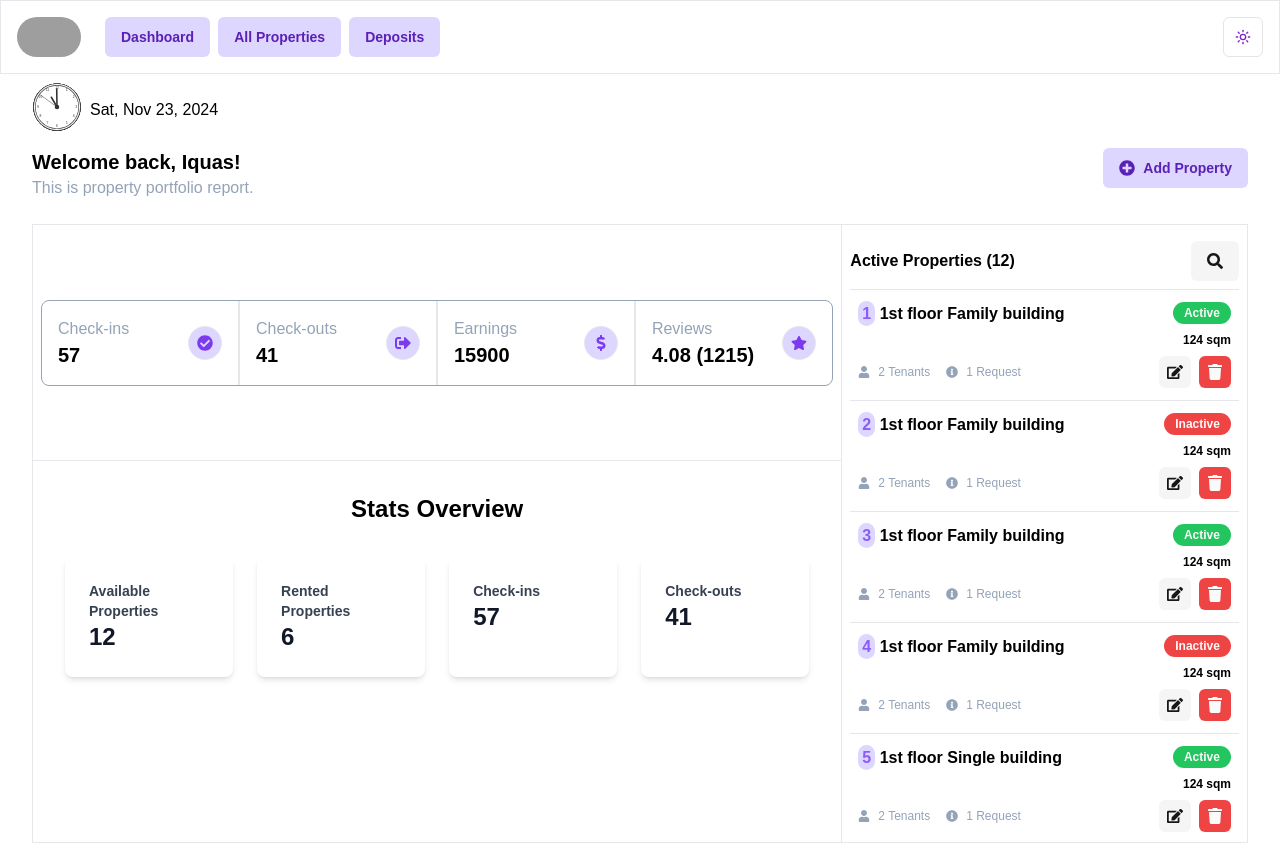
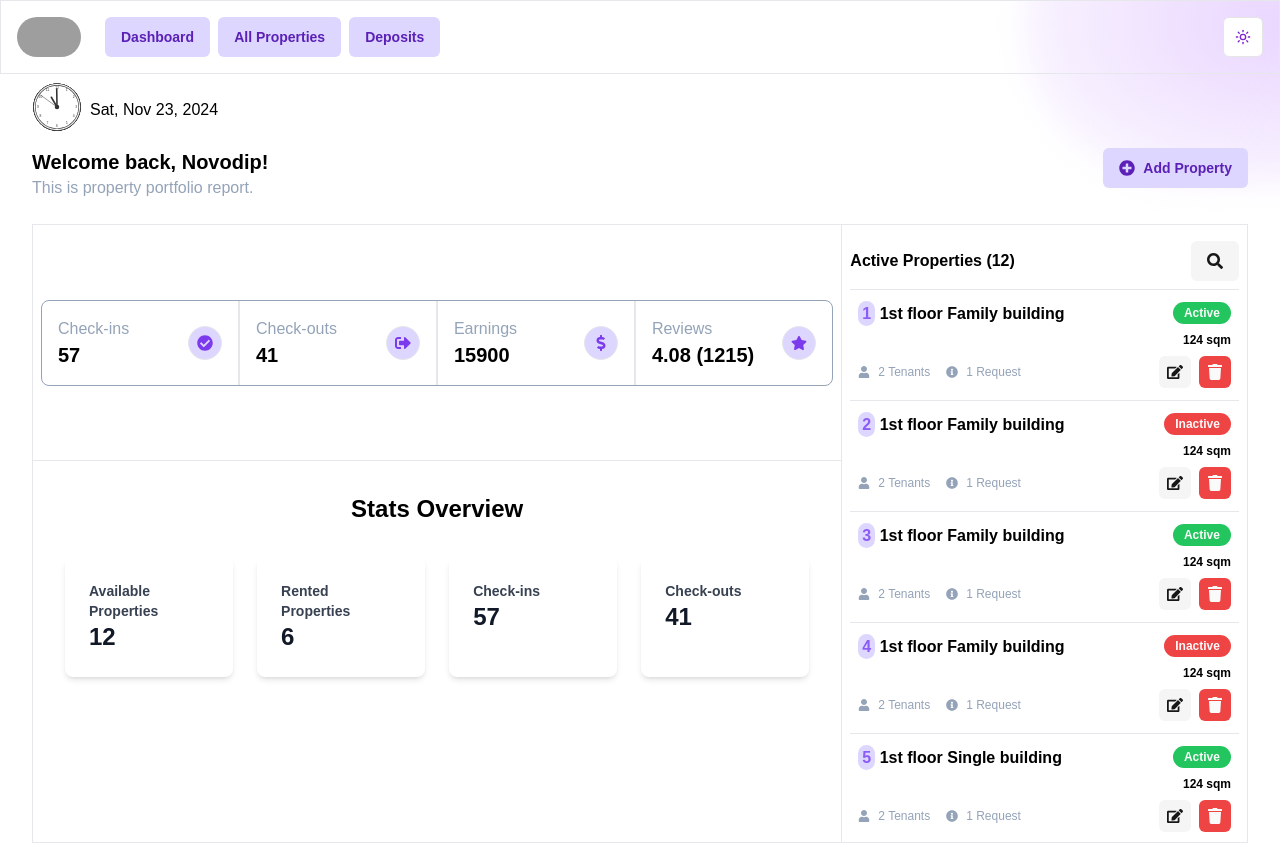
Before and after one commit to Novo1999/aves-assessment, a Next.js app: page / in a window 1280 px wide. Built offline with nearby package versions, Linux system fonts and the light colour scheme; grey boxes are pictures that could not be loaded.

Commit message:
fix: minor issues

```diff
--- a/src/app/components/ActiveProperties.tsx
+++ b/src/app/components/ActiveProperties.tsx
@@ -42,6 +42,8 @@ const ActiveProperties = () => {
                 properties: prev.activeProperties.properties.filter((property) => property.id !== id),
             },
         }))
+
+        // toast has undo button to revert deletion
         toast({
             title: `${propertyName} deleted`,
             description: (
@@ -51,7 +53,7 @@ const ActiveProperties = () => {
                             ...prev,
                             activeProperties: {
                                 ...prev.activeProperties,
-                                properties: [...prev.activeProperties.properties, toDelete as Property],
+                                properties: [...prev.activeProperties.properties, toDelete as Property].sort((a, b) => a.id - b.id), // so if the item was deleted from the middle, it goes back to that place again
                             },
                         }))
                     }
--- a/src/app/hooks/use-add-property.tsx
+++ b/src/app/hooks/use-add-property.tsx
@@ -60,7 +60,7 @@ const useAddProperty = () => {
         setIsLoading(false)
         setModalOpen(false)
         toast({
-            title: `Property ${name} added successfully`,
+            title: `Property ${name} ${id ? "edited" : "added"} successfully`,
             duration: 3000,
         })
         setPropertyData(initialPropertyData)
--- a/src/app/page.tsx
+++ b/src/app/page.tsx
@@ -15,7 +15,7 @@ export default function Home() {
             </div>
             <section className='flex justify-between'>
                 <div>
-                    <p className="text-xl font-bold text-black">Welcome back, Iquas!</p>
+                    <p className="text-xl font-bold text-black">Welcome back, Novodip!</p>
                     <p className="text-slate-400">This is property portfolio report.</p>
                 </div>
                 <AddPropertyDialog />
@@ -32,6 +32,7 @@ export default function Home() {
                 </div>
             </section>
             <InitLocalStorage />
+            <div className="bg-[radial-gradient(ellipse_at_center,_var(--tw-gradient-stops))] from-purple-200 to-transparent rounded-full z-[-10] blur-lg fixed top-6 right-0 transform translate-x-1/2 -translate-y-1/2 w-[40%] h-[40%]"></div>
         </main>
     )
 }
```
